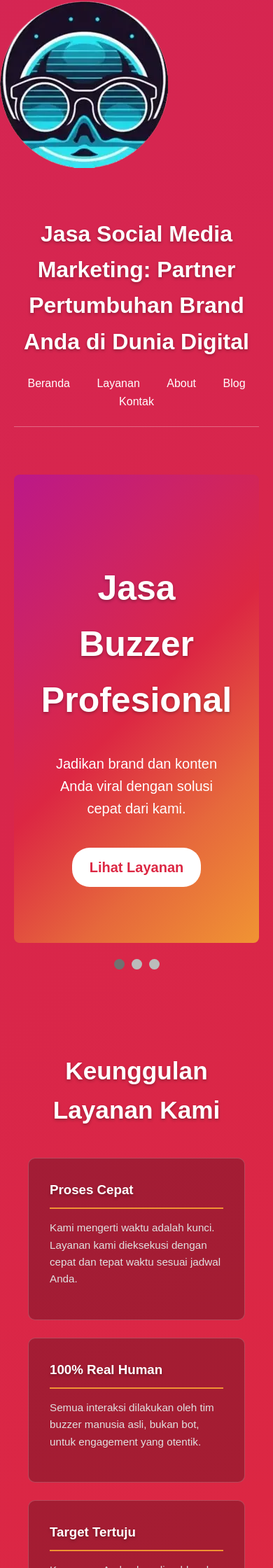
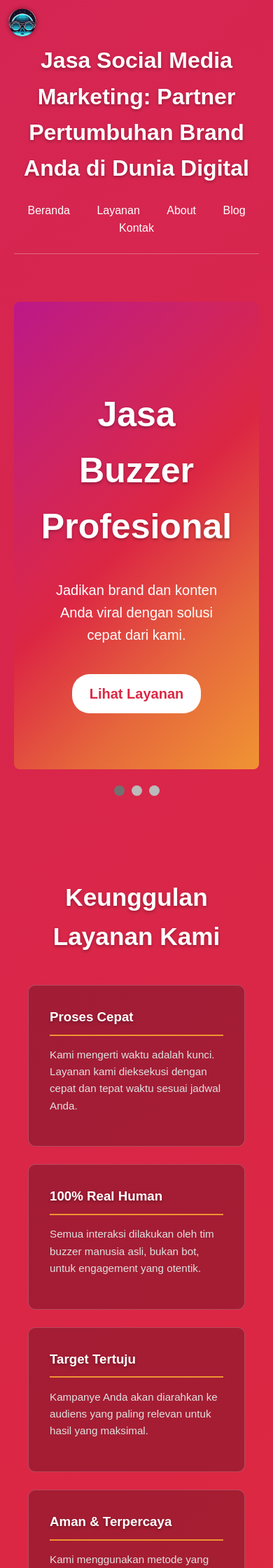
Before and after one commit to AzkaAtta/azkaatta.github.io, a Jekyll site: the page built from index.html, in a window 390 px wide. Shown: the top 2240 px of the page at 70% size. Built offline with Jekyll 4.4.1, drawn with Linux system fonts in a browser that asks for light colours.

Commit message:
Update style.css

```diff
--- a/assets/style.css
+++ b/assets/style.css
@@ -646,3 +646,32 @@
   color: #ffd700 !important;
   text-decoration: none !important;
 }
+
+    /* === Logo Bulat Kecil di Pojok Kiri Atas === */
+.logo-wrapper {
+  position: fixed;
+  top: 12px;
+  left: 12px;
+  z-index: 9999;
+}
+
+.logo-wrapper img {
+  width: 48px;
+  height: 48px;
+  border-radius: 50%;
+  object-fit: cover;
+  box-shadow: 0 0 6px rgba(0, 0, 0, 0.4);
+  transition: transform 0.3s ease;
+}
+
+.logo-wrapper img:hover {
+  transform: scale(1.05);
+}
+
+/* Responsif di HP */
+@media (max-width: 768px) {
+  .logo-wrapper img {
+    width: 40px;
+    height: 40px;
+  }
+}
```
